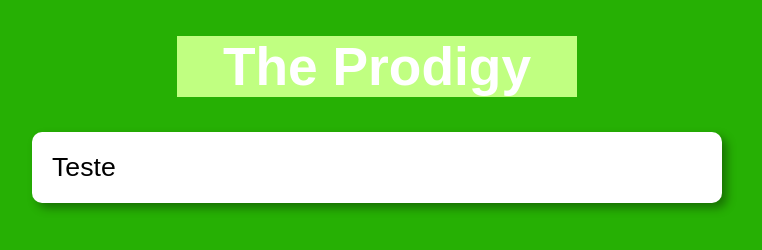
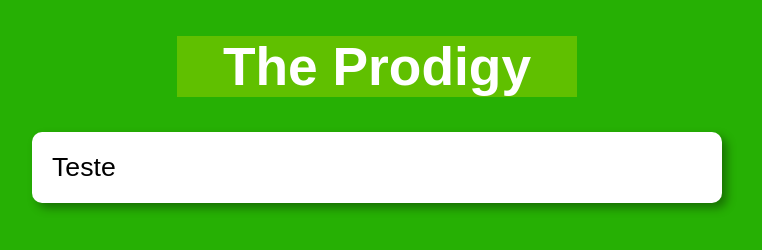
Before and after one commit to KaioMarquesdeAlmeida/Projeto-The-prodigy, a plain HTML site: page Index.html in a window 1280 px wide. Shown: the whole page, without its empty margins (263-1025 px from the left). Drawn offline with Linux system fonts and the light colour scheme.

Commit message:
mudança de cor

```diff
--- a/Estilo.css
+++ b/Estilo.css
@@ -3,7 +3,7 @@ body{
     font: normal 20pt Arial;
 }
 header h1{
-background-color: rgb(192, 255, 129);
+background-color: rgb(96, 192, 0);
 width:400px;
 margin-left: auto;
 margin-right: auto;
```
